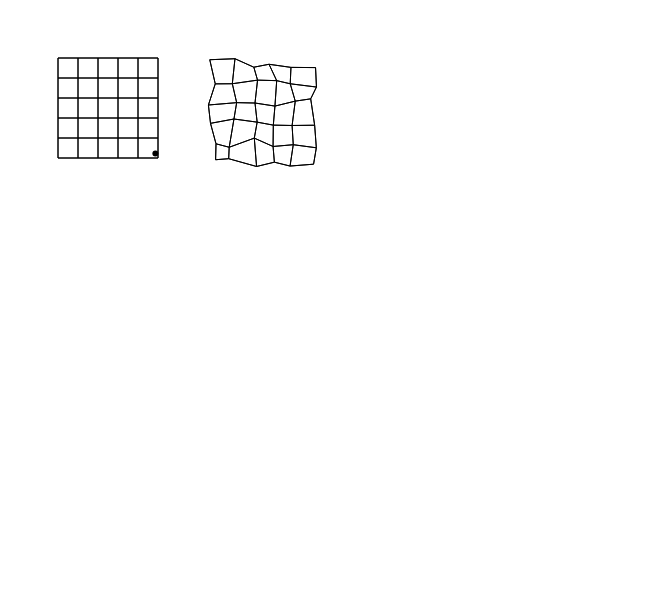
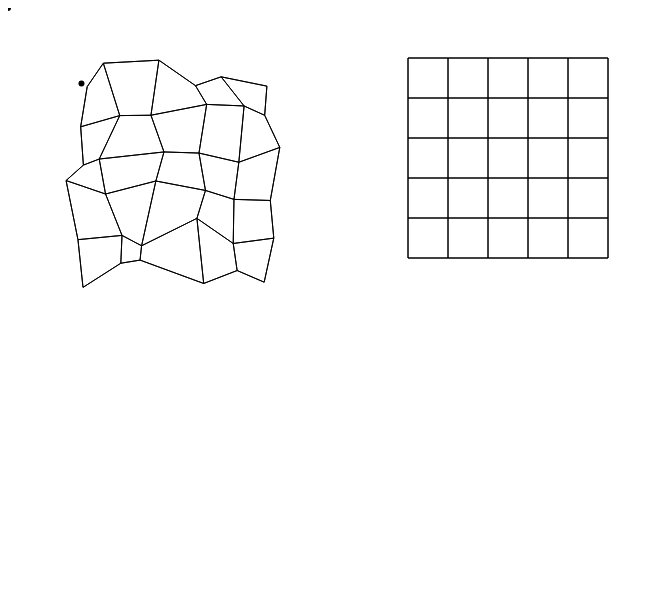
Before and after one commit to Shriken/grid-warping, a plain HTML site: page index.html in a window 1280 px wide. Shown: the whole page, without its empty margins (0-664 px from the left). Drawn offline with Linux system fonts and the light colour scheme.

Commit message:
Fix bugs

```diff
--- a/grid.js
+++ b/grid.js
@@ -2,7 +2,7 @@ GAME.Grids = (function() {
 
 	var newGrid = function(x, y, width, height) {
 		var points = [],
-			spacing = 20;
+			spacing = 40;
 		for (var j=0; j<height+1; j++) {
 			row = [];
 			for (var i=0; i<width+1; i++) {
@@ -22,46 +22,114 @@ GAME.Grids = (function() {
 
 	var transformPoint = function(p, grid1, grid2) {
 		// assuming uniform grid1
-		var pt = {},
-		    rectx = (p.x - grid1.x) / spacing,
-		    recty = (p.y - grid1.y) / spacing,
-			xinrect = (p.x - grid1/x) % spacing,
-			yinrect = (p.y - grid1/y) % spacing;
+		var rectx = Math.floor((p.x - grid1.x) / grid1.spacing),
+		    recty = Math.floor((p.y - grid1.y) / grid1.spacing);
+		if (rectx < 0 || grid1.width-1 <= rectx ||
+		    recty < 0 || grid1.height-1 <= recty)
+			return undefined;
 
-		var points1 = [];
-		points1.push(grid1[recty][rectx]);
-		points1.push(grid1[recty+1][rectx]);
-		points1.push(grid1[recty][rectx+1]);
-		points1.push(grid1[recty+1][rectx+1]);
+		var rect1 = [];
+		rect1.push(grid1[recty][rectx]);
+		rect1.push(grid1[recty+1][rectx]);
+		rect1.push(grid1[recty][rectx+1]);
+		rect1.push(grid1[recty+1][rectx+1]);
 
-		var points2 = [];
-		points2.push(grid2[recty][rectx]);
-		points2.push(grid2[recty+1][rectx]);
-		points2.push(grid2[recty][rectx+1]);
-		points2.push(grid2[recty+1][rectx+1]);
+		var rect2 = [];
+		rect2.push(grid2[recty][rectx]);
+		rect2.push(grid2[recty+1][rectx]);
+		rect2.push(grid2[recty][rectx+1]);
+		rect2.push(grid2[recty+1][rectx+1]);
 
-		var weights1 = [];
+		var point = transformPointRects(clonePoint(p), rect1, rect2);
+		return point;
+	}
+
+	var transformPointRects = function(p, rect1, rect2) {
+
+		r1 = [];
+		r2 = [];
 		for (var i=0; i<4; i++) {
-			weights1.push(pdp(psub(points1[i], p), psub(points1[i], c1)));
+			r1.push(clonePoint(rect1[i]));
+			r2.push(clonePoint(rect2[i]));
 		}
 
-		var weights2 = [];
+		rect1 = r1;
+		rect2 = r2;
+
+		var center1 = {
+			x : 0,
+			y : 0
+		};
+
+		var center2 = {
+			x : 0,
+			y : 0
+		};
+
 		for (var i=0; i<4; i++) {
-			weights2.push(pdp(psub(points2[i], p), psub(points2[i], c2)));
+			center1.x += rect1[i].x;
+			center1.y += rect1[i].y;
+			center2.x += rect2[i].x;
+			center2.y += rect2[i].y;
 		}
+
+		center1.x /= 4;
+		center1.y /= 4;
+		center2.x /= 4;
+		center2.y /= 4;
+
+		p.x -= center1.x;
+		p.y -= center1.y;
+		for (var i=0; i<4; i++) {
+			rect1[i].x -= center1.x;
+			rect1[i].y -= center1.y;
+			rect2[i].x -= center2.x;
+			rect2[i].y -= center2.y;
+		}
+
+		var weights = [],
+			spacing = rect1[1].y - rect1[0].y,
+		    newPoint = {
+		    	x : 0,
+		    	y : 0
+		    };
+		for (var i=0; i<4; i++) {
+			weights.push(pdp(p, rect1[i]) * 1.414 / spacing);
+			newPoint.x += rect2[i].x * weights[i];
+			newPoint.y += rect2[i].y * weights[i];
+		}
+
+		newPoint.x /= 1.414 * 40;
+		newPoint.y /= 1.414 * 40;
+		newPoint.x += center2.x;
+		newPoint.y += center2.y;
+
+		return newPoint;
 	}
 
 	var newPoint = function(x, y) {
 		return {
 			x : x,
-			y : y
+			y : y,
 		};
+	}
+
+	var clonePoint = function(p) {
+		return {
+			x : p.x,
+			y : p.y
+		};
+	}
+
+	var pdp = function(p1, p2) {
+		return p1.x * p2.x + p1.y * p2.y;
 	}
 
 	return {
 		newGrid : newGrid,
 		newPoint : newPoint,
-		transformPoint : transformPoint
+		transformPoint : transformPoint,
+		clonePoint : clonePoint
 	}
 
 })();
--- a/index.html
+++ b/index.html
@@ -6,6 +6,7 @@
 		<script src="main.js"></script>
 		<script src="renderer.js"></script>
 		<script src="grid.js"></script>
+		<script src="input.js"></script>
 		<script src="run.js"></script>
     </body>
 
--- /dev/null
+++ b/input.js
@@ -0,0 +1,19 @@
+GAME.setConsts({
+
+	I_CURSOR_X : 0,
+	I_CURSOR_Y : 0
+
+});
+
+GAME.Input = (function() {
+
+	var mousemove = function(event) {
+		GAME.I_CURSOR_X = event.x - 9;
+		GAME.I_CURSOR_Y = event.y - 9;
+	}
+
+	return {
+		mousemove : mousemove
+	};
+
+})();
--- a/main.js
+++ b/main.js
@@ -22,25 +22,41 @@ GAME.setConsts({
 
 GAME.setup = function() {
 
-	GAME.grid = GAME.Grids.newGrid(50, 50, 5, 5);
-	GAME.tgrid = GAME.Grids.newGrid(200, 50, 5, 5);
-	GAME.point = {
-		x : 50 + 5*20*Math.random(),
-		y : 50 + 5*20*Math.random()
-	}
-
+	GAME.grid = GAME.Grids.newGrid(400, 50, 5, 5);
+	GAME.tgrid = GAME.Grids.newGrid(50, 50, 5, 5);
 	var grid = GAME.grid,
 		tgrid = GAME.tgrid;
 
+	GAME.points = [];
+	GAME.tpoints = [];
+
+	GAME.point = {
+		x : grid.x,
+		y : grid.y
+	}
+
 	for (var j=0; j<tgrid.height; j++) {
 		for (var i=0; i<tgrid.width; i++) {
-			tgrid[j][i].x += 10*Math.random();
-			tgrid[j][i].y += 10*Math.random();
+			tgrid[j][i].x += 30*Math.random();
+			tgrid[j][i].y += 30*Math.random();
 		}
 	}
+
+	GAME.canvas.onmousemove = GAME.Input.mousemove;
+
+	GAME.tpoint = GAME.Grids.transformPoint(GAME.point, GAME.grid, GAME.tgrid);
+	GAME.Renderer.draw(GAME.grid);
 }
 
 GAME.step = function() {
+
+	if (GAME.point.x != GAME.I_CURSOR_X || GAME.point.y != GAME.I_CURSOR_Y) {
+		GAME.point = GAME.Grids.newPoint(GAME.I_CURSOR_X, GAME.I_CURSOR_Y);
+		GAME.points.push(GAME.point);
+		var p = GAME.Grids.transformPoint(GAME.point, GAME.grid, GAME.tgrid);
+		if (p)
+			GAME.tpoint = p;
+	}
 
 	GAME.Renderer.draw(GAME.grid);
 
--- a/renderer.js
+++ b/renderer.js
@@ -30,6 +30,7 @@ GAME.Renderer = (function() {
 		}
 
 		drawPoint(GAME.point);
+		drawPoint(GAME.tpoint);
 	}
 
 	var joinPoints = function(grid, x1, y1, x2, y2) {
```
